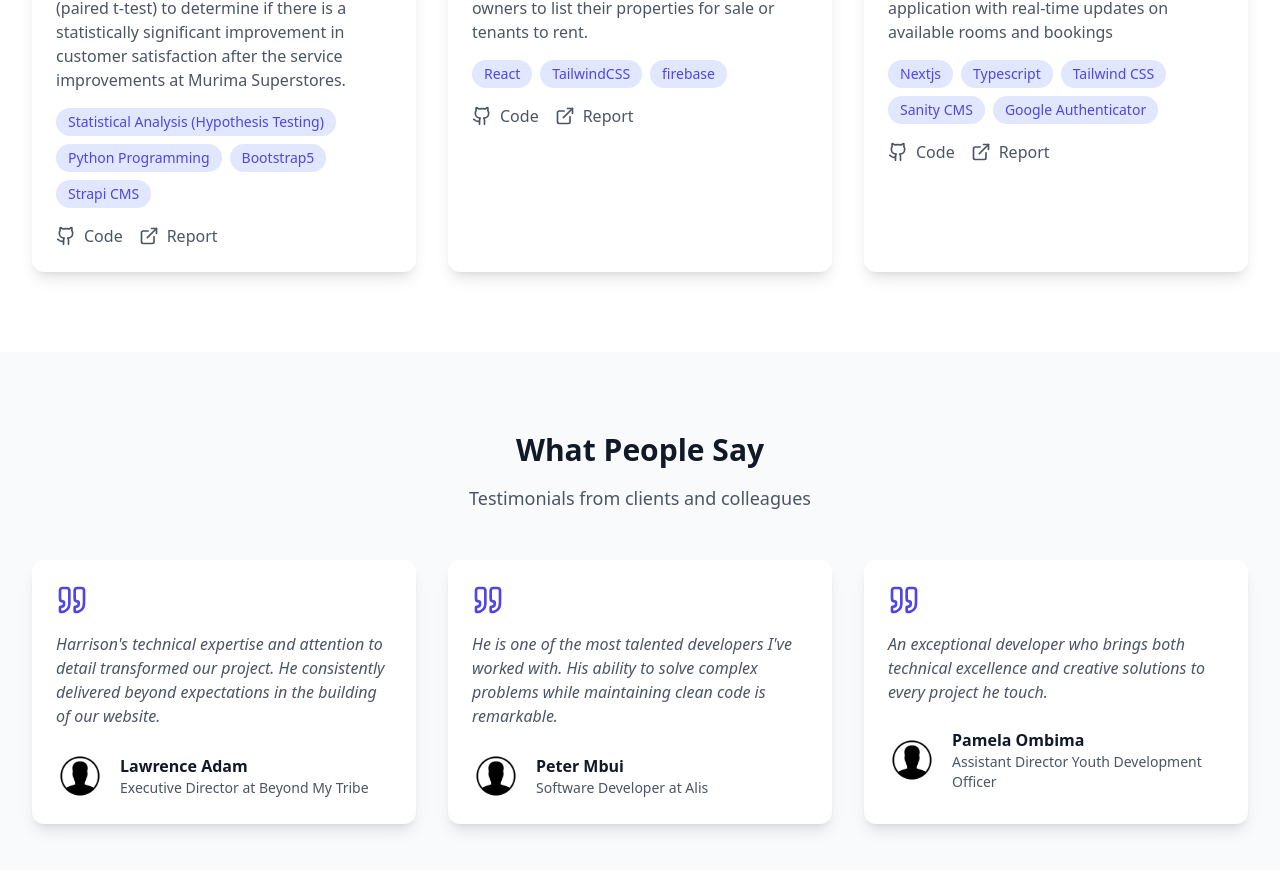
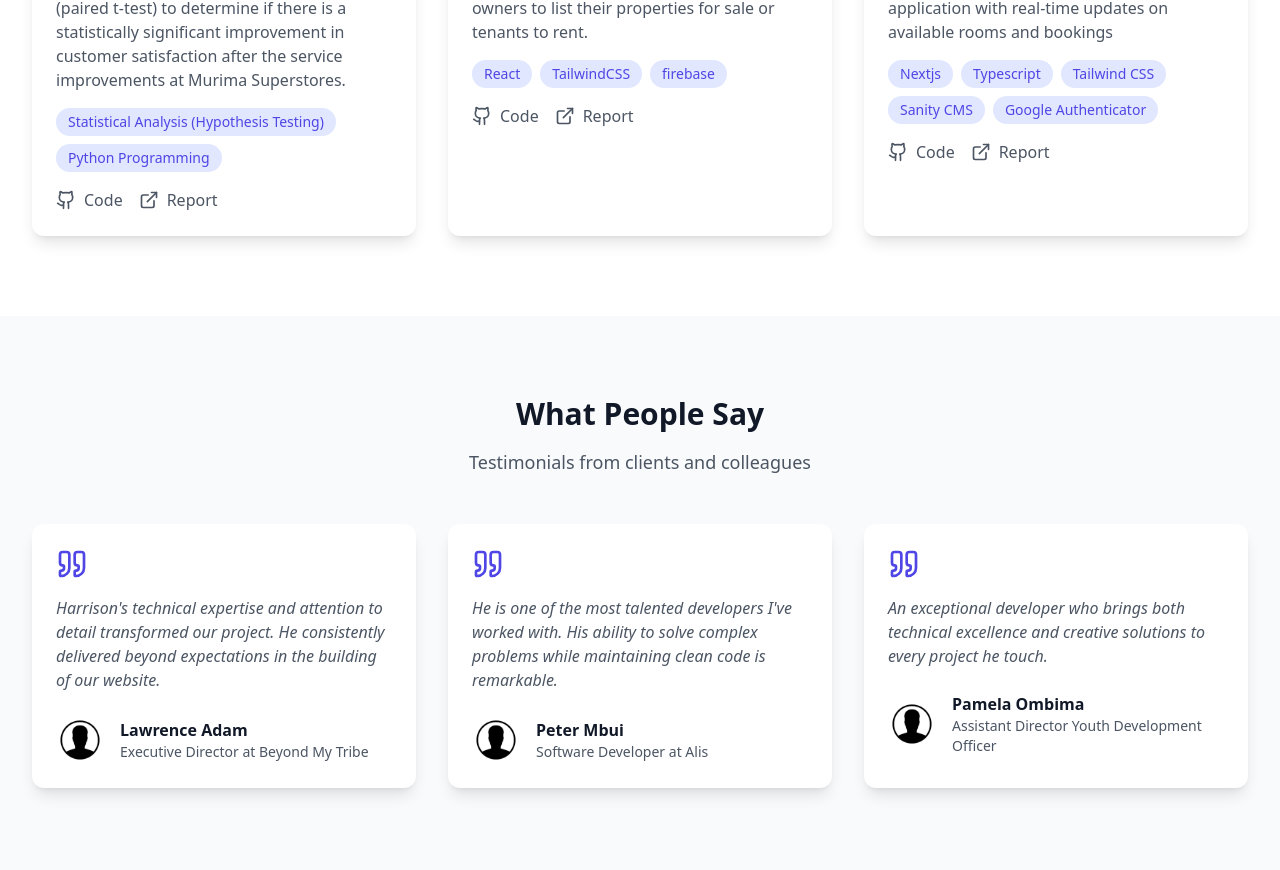
Before and after one commit to RaphaelItotia/Portfolio, a React (Vite) app: page / in a window 1280 px wide. Shown: the part 3014-3884 px from the top of the page. Built offline with nearby package versions, Linux system fonts and the light colour scheme.

Commit message:
Update App.tsx

```diff
--- a/src/App.tsx
+++ b/src/App.tsx
@@ -43,7 +43,7 @@ function App() {
       title: "Customer Satisfaction Analysis",
       description: "In this project, I used hypothesis testing (paired t-test) to determine if there is a statistically significant improvement in customer satisfaction after the service improvements at Murima Superstores.",
       image: customerImage,
-      technologies: ["Statistical Analysis (Hypothesis Testing)", "Python Programming", "Bootstrap5", "Strapi CMS"],
+      technologies: ["Statistical Analysis (Hypothesis Testing)", "Python Programming"],
       githubUrl: "https://github.com/RaphaelItotia/Customer_Satisfaction_Analysis",
       liveUrl: "",
     },
```
